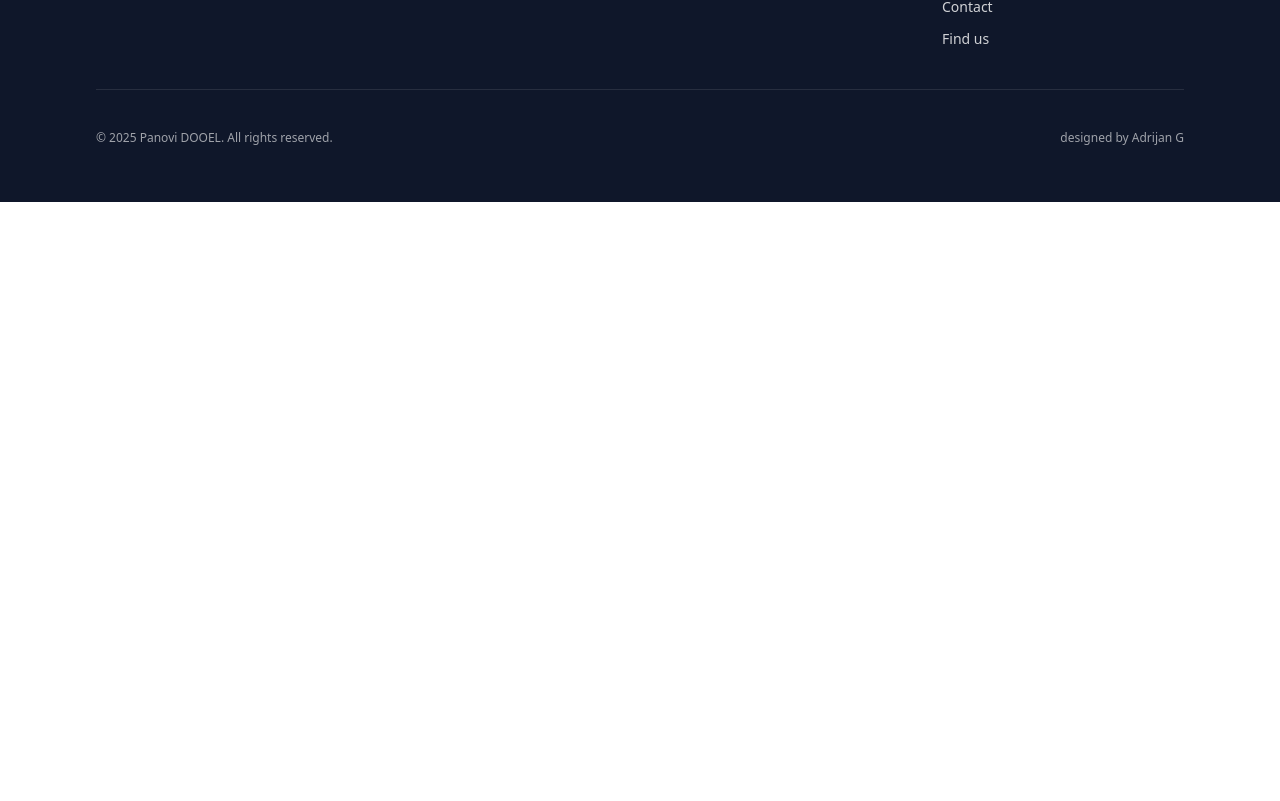
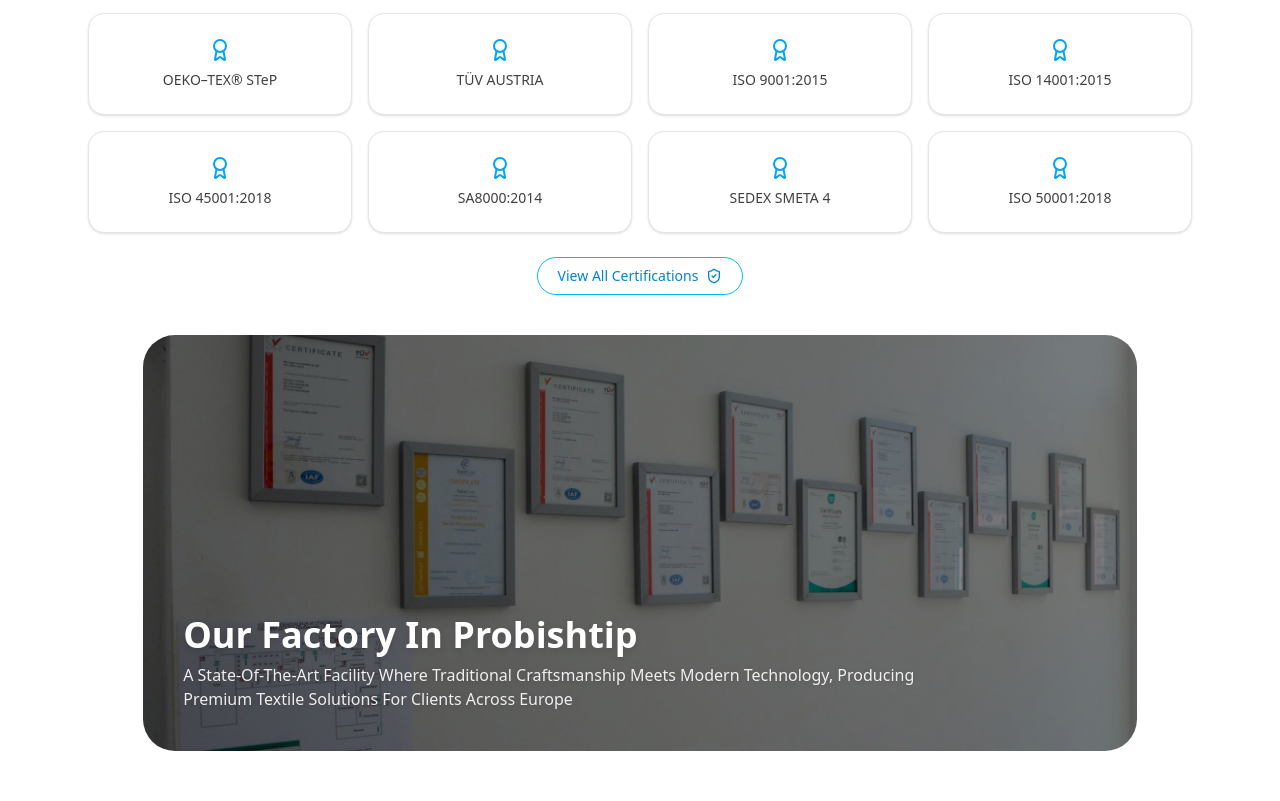
Before and after one commit to Slavcho98/Panovi, a React (Vite) app in the folder panovi-textile/: page /about in a window 1280 px wide. Shown: the part 3179-3980 px from the top of the page. Before the commit the page ends 3381 px from the top, so only its background shows below. Built offline with nearby package versions, Linux system fonts and the light colour scheme.

Commit message:
feat(certificates): implement certificate section

```diff
--- a/panovi-textile/src/pages/AboutPage/About.tsx
+++ b/panovi-textile/src/pages/AboutPage/About.tsx
@@ -1,6 +1,7 @@
 import StatsStrip from "../HomePage/StatsStrip";
 import AboutHighlightsList from "./AboutHighlightsList";
 import AboutIntro from "./AboutIntro";
+import CertificatesList from "./CertificatesList";
 import Hero from "./Hero";
 import ManufacturingExcellence from "./ManufacturingExcellence";
 import StandOutSection from "./StandOutSection";
@@ -14,6 +15,20 @@ const DIFFERENTIATORS = [
   "Most competitive factory in the region",
   "Internationally recognized certifications",
 ];
+
+
+const CERTS = [
+  "OEKO–TEX® STeP",
+  "TÜV AUSTRIA",
+  "ISO 9001:2015",
+  "ISO 14001:2015",
+  "ISO 45001:2018",
+  "SA8000:2014",
+  "SEDEX SMETA 4",
+  "ISO 50001:2018",
+];
+
+
 function About() {
   return (
     <div>
@@ -27,6 +42,7 @@ function About() {
       <ManufacturingExcellence />
       <AboutHighlightsList items={DIFFERENTIATORS} />
       <StandOutSection/>
+      <CertificatesList items={CERTS}/>
     </div>
   );
 }
--- /dev/null
+++ b/panovi-textile/src/pages/AboutPage/CertificateItem.tsx
@@ -0,0 +1,25 @@
+import type { IconType } from "react-icons";
+import { LuAward } from "react-icons/lu";
+
+export type CertificateItemProps = {
+  label: string;
+  icon?: IconType;
+  className?: string;
+};
+
+export default function CertificateItem({
+  label,
+  icon: Icon = LuAward,
+  className = "",
+}: CertificateItemProps) {
+  return (
+    <div
+      className={`flex flex-col items-center justify-center gap-2 rounded-2xl border border-neutral-200 bg-white p-6 shadow-sm ${className}`}
+    >
+      <Icon className="h-6 w-6 text-sky-500" />
+      <span className="text-sm font-medium text-neutral-700 text-center">
+        {label}
+      </span>
+    </div>
+  );
+}
--- /dev/null
+++ b/panovi-textile/src/pages/AboutPage/CertificatesList.tsx
@@ -0,0 +1,73 @@
+import type { IconType } from "react-icons";
+import { LuShieldCheck } from "react-icons/lu";
+import CertificateItem from "./CertificateItem";
+import certificatesImg from "../../assets/certificates.png";
+
+export type CertificatesListProps = {
+  title?: string;
+  subtitle?: string;
+  items: string[];
+  cardIcon?: IconType;
+  viewAllHref?: string;
+  className?: string;
+};
+
+export default function CertificatesList({
+  title = "Our Certifications",
+  subtitle = "We maintain the highest international standards through rigorous certification processes that validate our commitment to quality, safety, and sustainability.",
+  items,
+  cardIcon,
+  viewAllHref = "#",
+  className = "",
+}: CertificatesListProps) {
+  return (
+    <section className={`py-16 sm:py-20 ${className}`}>
+      <div className="mx-auto max-w-6xl px-4 sm:px-6">
+        <div className="mx-auto mb-10 max-w-3xl text-center">
+          <h2 className="text-3xl sm:text-4xl md:text-5xl font-semibold tracking-tight text-neutral-800">
+            {title}
+          </h2>
+          <p className="mt-3 text-base sm:text-lg text-neutral-500">
+            {subtitle}
+          </p>
+        </div>
+
+        <div className="grid gap-4 sm:grid-cols-2 lg:grid-cols-4">
+          {items.map((label, i) => (
+            <CertificateItem key={i} label={label} icon={cardIcon} />
+          ))}
+        </div>
+
+        <div className="mt-6 flex justify-center">
+          <a
+            href={viewAllHref}
+            className="inline-flex items-center gap-2 rounded-full border border-sky-400 px-5 py-2 text-sm font-medium text-sky-600 hover:bg-sky-50"
+          >
+            View All Certifications
+            <LuShieldCheck className="h-4 w-4" />
+          </a>
+        </div>
+
+        <div
+          className="relative mt-10 overflow-hidden rounded-[32px] mx-auto w-[90%] h-80 sm:h-[22rem] md:h-[26rem] bg-center bg-cover bg-no-repeat"
+          style={{ backgroundImage: `url(${certificatesImg})` }}
+          role="img"
+          aria-label="Certificates wall"
+        >
+          <div className="absolute inset-0 flex items-end">
+            <div className="p-6 md:p-10">
+              <h3 className="text-white text-2xl sm:text-3xl md:text-4xl font-semibold drop-shadow-md">
+                Our Factory In Probishtip
+              </h3>
+              <p className="mt-2 max-w-3xl text-white/90 text-xs sm:text-sm md:text-base drop-shadow">
+                A State-Of-The-Art Facility Where Traditional Craftsmanship
+                Meets Modern Technology, Producing Premium Textile Solutions For
+                Clients Across Europe
+              </p>
+            </div>
+          </div>
+        </div>
+      </div>
+    </section>
+  );
+}
```
Also changed, not shown: panovi-textile/src/assets/certificates.png (added).
